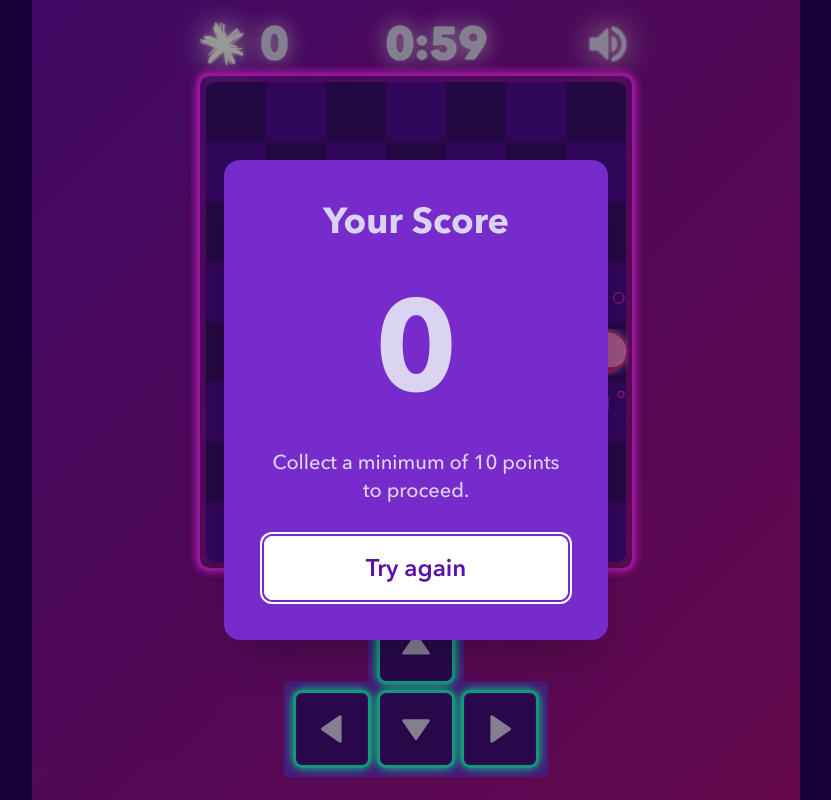
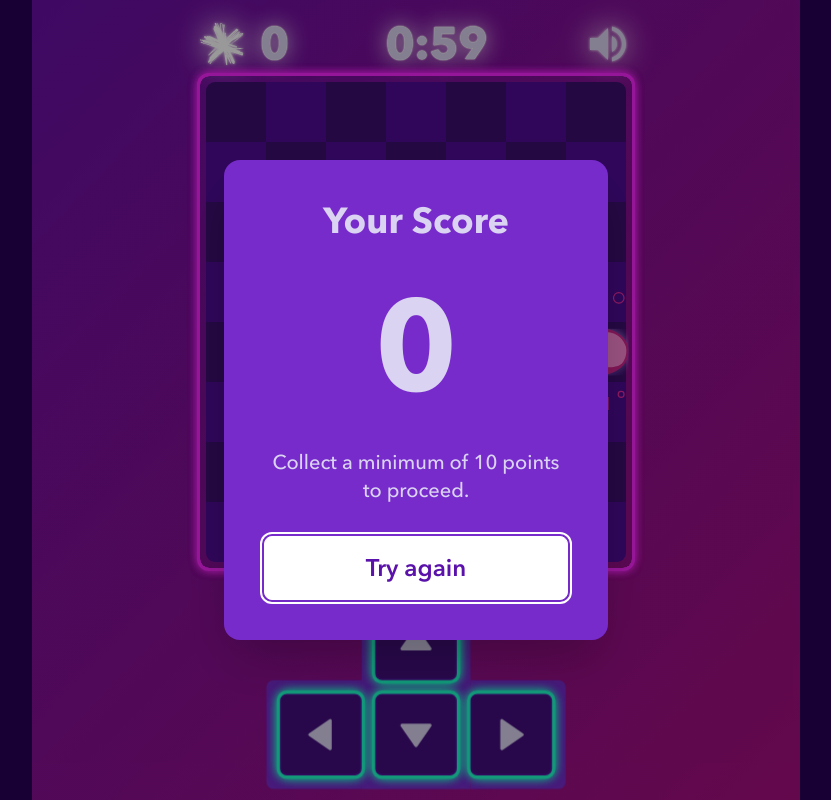
Before and after one commit to ricardogrecco/spark-snake-game, a Next.js app: page /game in a window 1280 px wide. Shown: the whole page, without its empty margins (224-1055 px from the left). Built offline with nearby package versions, Linux system fonts and the light colour scheme; no server answers.

Commit message:
Update Scale of Arrow Keys in Main Game

```diff
--- a/app/(routes)/game/game.tsx
+++ b/app/(routes)/game/game.tsx
@@ -40,7 +40,9 @@ export default function MainGame() {
           </div>
           <span
             className={`text-3xl font-bold ${
-              timer / 1000 <= 10 ? "text-warning text-glow-warning" : "text-glow"
+              timer / 1000 <= 10
+                ? "text-warning text-glow-warning"
+                : "text-glow"
             } ${
               !gameOver && timer / 1000 <= 10 && "animate-bounce duration-1000"
             }`}
@@ -55,10 +57,9 @@ export default function MainGame() {
             )}
           </button>
         </div>
-        {/* ////// */}
         <Board snake={snake} fruit={fruit} isGameOver={gameOver} />
       </section>
-      <section className="scale-110 mt-10 mb-12 md:scale-125 md:mt-24 lg:scale-110 lg:-mt-10 xl:scale-150 xl:mt-10 nest-hub:keys nest-hub-max:keys">
+      <section className="scale-110 mb-12 md:scale-150 md:mt-24 lg:-mt-10 xl:scale-170 xl:mt-10 nest-hub:keys nest-hub-max:keys">
         <ArrowKeys disabled={false} />
       </section>
     </div>
```
